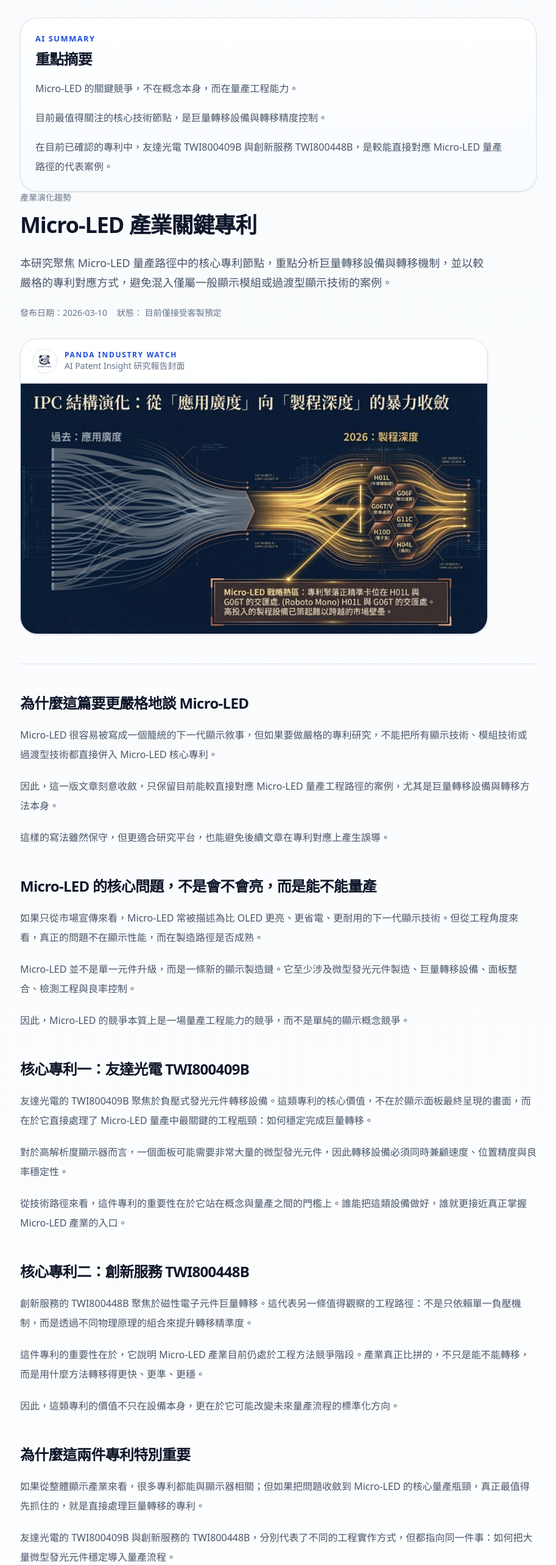
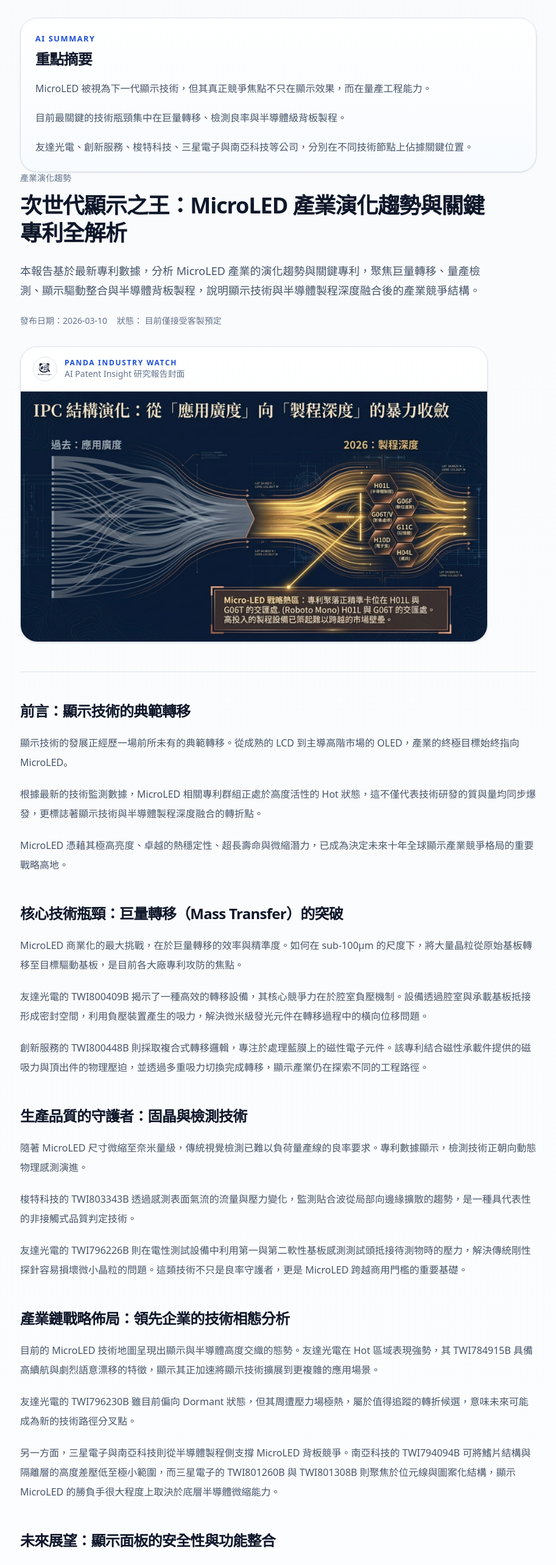
Before and after one commit to jzhangsys/aipatentinsight, a Next.js app: page /reports/advanced-packaging-technology-path in a window 1280 px wide. Shown: the part 180-2746 px from the top of the page at 61% size, without its empty margins (183-1096 px from the left). Built offline with nearby package versions, Linux system fonts and the light colour scheme.

Commit message:
Rewrite MicroLED report with new full article

```diff
--- a/content/reports/reports.ts
+++ b/content/reports/reports.ts
@@ -86,30 +86,35 @@
     ]
   },
 
-    {
+      {
     slug: "advanced-packaging-technology-path",
-    title: "Micro-LED 產業關鍵專利",
+    title: "次世代顯示之王：MicroLED 產業演化趨勢與關鍵專利全解析",
     summary:
-      "本研究聚焦 Micro-LED 量產路徑中的核心專利節點，重點分析巨量轉移設備與轉移機制，並以較嚴格的專利對應方式，避免混入僅屬一般顯示模組或過渡型顯示技術的案例。",
+      "本報告基於最新專利數據，分析 MicroLED 產業的演化趨勢與關鍵專利，聚焦巨量轉移、量產檢測、顯示驅動整合與半導體背板製程，說明顯示技術與半導體製程深度融合後的產業競爭結構。",
     category: "產業演化趨勢",
     status: "custom-only",
     coverImage: "/images/reports/microled-cover.jpg",
     publishedAt: "2026-03-10",
     aiSummary: [
-      "Micro-LED 的關鍵競爭，不在概念本身，而在量產工程能力。",
-      "目前最值得關注的核心技術節點，是巨量轉移設備與轉移精度控制。",
-      "在目前已確認的專利中，友達光電 TWI800409B 與創新服務 TWI800448B，是較能直接對應 Micro-LED 量產路徑的代表案例。"
+      "MicroLED 被視為下一代顯示技術，但其真正競爭焦點不只在顯示效果，而在量產工程能力。",
+      "目前最關鍵的技術瓶頸集中在巨量轉移、檢測良率與半導體級背板製程。",
+      "友達光電、創新服務、梭特科技、三星電子與南亞科技等公司，分別在不同技術節點上佔據關鍵位置。"
     ],
     faqs: [
       {
-        question: "這篇研究為什麼只引用少數專利？",
+        question: "MicroLED 商業化最大的技術瓶頸是什麼？",
         answer:
-          "因為本文採取較嚴格的專利對應原則，只保留目前能較直接對應 Micro-LED 與巨量轉移路徑的專利，避免把一般顯示模組或過渡型顯示技術誤寫成 Micro-LED 核心專利。"
+          "目前最大的瓶頸是巨量轉移，也就是如何在微米尺度下，將大量 MicroLED 晶粒快速、精準且穩定地轉移到目標基板上。"
       },
       {
-        question: "Micro-LED 最重要的技術瓶頸是什麼？",
+        question: "這篇研究的核心觀察是什麼？",
         answer:
-          "在目前的工程脈絡中，最重要的瓶頸仍然是巨量轉移，也就是如何把大量微型發光元件快速、精準且穩定地轉移到目標基板上。"
+          "本文的核心觀察是：MicroLED 並不是單一顯示技術升級，而是顯示製造、檢測工程與半導體製程融合後的新產業路徑。"
+      },
+      {
+        question: "為什麼量產檢測技術也很重要？",
+        answer:
+          "因為當 MicroLED 元件尺寸持續縮小、數量持續增加時，若無法穩定控制檢測與良率，就很難真正進入大規模商用市場。"
       },
       {
         question: "這篇內容是否構成投資建議？",
@@ -119,51 +124,51 @@
     ],
     sections: [
       {
-        heading: "為什麼這篇要更嚴格地談 Micro-LED",
+        heading: "前言：顯示技術的典範轉移",
         paragraphs: [
-          "Micro-LED 很容易被寫成一個籠統的下一代顯示敘事，但如果要做嚴格的專利研究，不能把所有顯示技術、模組技術或過渡型技術都直接併入 Micro-LED 核心專利。",
-          "因此，這一版文章刻意收斂，只保留目前能較直接對應 Micro-LED 量產工程路徑的案例，尤其是巨量轉移設備與轉移方法本身。",
-          "這樣的寫法雖然保守，但更適合研究平台，也能避免後續文章在專利對應上產生誤導。"
+          "顯示技術的發展正經歷一場前所未有的典範轉移。從成熟的 LCD 到主導高階市場的 OLED，產業的終極目標始終指向 MicroLED。",
+          "根據最新的技術監測數據，MicroLED 相關專利群組正處於高度活性的 Hot 狀態，這不僅代表技術研發的質與量均同步爆發，更標誌著顯示技術與半導體製程深度融合的轉折點。",
+          "MicroLED 憑藉其極高亮度、卓越的熱穩定性、超長壽命與微縮潛力，已成為決定未來十年全球顯示產業競爭格局的重要戰略高地。"
         ]
       },
       {
-        heading: "Micro-LED 的核心問題，不是會不會亮，而是能不能量產",
+        heading: "核心技術瓶頸：巨量轉移（Mass Transfer）的突破",
         paragraphs: [
-          "如果只從市場宣傳來看，Micro-LED 常被描述為比 OLED 更亮、更省電、更耐用的下一代顯示技術。但從工程角度來看，真正的問題不在顯示性能，而在製造路徑是否成熟。",
-          "Micro-LED 並不是單一元件升級，而是一條新的顯示製造鏈。它至少涉及微型發光元件製造、巨量轉移設備、面板整合、檢測工程與良率控制。",
-          "因此，Micro-LED 的競爭本質上是一場量產工程能力的競爭，而不是單純的顯示概念競爭。"
+          "MicroLED 商業化的最大挑戰，在於巨量轉移的效率與精準度。如何在 sub-100μm 的尺度下，將大量晶粒從原始基板轉移至目標驅動基板，是目前各大廠專利攻防的焦點。",
+          "友達光電的 TWI800409B 揭示了一種高效的轉移設備，其核心競爭力在於腔室負壓機制。設備透過腔室與承載基板抵接形成密封空間，利用負壓裝置產生的吸力，解決微米級發光元件在轉移過程中的橫向位移問題。",
+          "創新服務的 TWI800448B 則採取複合式轉移邏輯，專注於處理藍膜上的磁性電子元件。該專利結合磁性承載件提供的磁吸力與頂出件的物理壓迫，並透過多重吸力切換完成轉移，顯示產業仍在探索不同的工程路徑。"
         ]
       },
       {
-        heading: "核心專利一：友達光電 TWI800409B",
+        heading: "生產品質的守護者：固晶與檢測技術",
         paragraphs: [
-          "友達光電的 TWI800409B 聚焦於負壓式發光元件轉移設備。這類專利的核心價值，不在於顯示面板最終呈現的畫面，而在於它直接處理了 Micro-LED 量產中最關鍵的工程瓶頸：如何穩定完成巨量轉移。",
-          "對於高解析度顯示器而言，一個面板可能需要非常大量的微型發光元件，因此轉移設備必須同時兼顧速度、位置精度與良率穩定性。",
-          "從技術路徑來看，這件專利的重要性在於它站在概念與量產之間的門檻上。誰能把這類設備做好，誰就更接近真正掌握 Micro-LED 產業的入口。"
+          "隨著 MicroLED 尺寸微縮至奈米量級，傳統視覺檢測已難以負荷量產線的良率要求。專利數據顯示，檢測技術正朝向動態物理感測演進。",
+          "梭特科技的 TWI803343B 透過感測表面氣流的流量與壓力變化，監測貼合波從局部向邊緣擴散的趨勢，是一種具代表性的非接觸式品質判定技術。",
+          "友達光電的 TWI796226B 則在電性測試設備中利用第一與第二軟性基板感測測試頭抵接待測物時的壓力，解決傳統剛性探針容易損壞微小晶粒的問題。這類技術不只是良率守護者，更是 MicroLED 跨越商用門檻的重要基礎。"
         ]
       },
       {
-        heading: "核心專利二：創新服務 TWI800448B",
+        heading: "產業鏈戰略佈局：領先企業的技術相態分析",
         paragraphs: [
-          "創新服務的 TWI800448B 聚焦於磁性電子元件巨量轉移。這代表另一條值得觀察的工程路徑：不是只依賴單一負壓機制，而是透過不同物理原理的組合來提升轉移精準度。",
-          "這件專利的重要性在於，它說明 Micro-LED 產業目前仍處於工程方法競爭階段。產業真正比拼的，不只是能不能轉移，而是用什麼方法轉移得更快、更準、更穩。",
-          "因此，這類專利的價值不只在設備本身，更在於它可能改變未來量產流程的標準化方向。"
+          "目前的 MicroLED 技術地圖呈現出顯示與半導體高度交織的態勢。友達光電在 Hot 區域表現強勢，其 TWI784915B 具備高續航與劇烈語意漂移的特徵，顯示其正加速將顯示技術擴展到更複雜的應用場景。",
+          "友達光電的 TWI796230B 雖目前偏向 Dormant 狀態，但其周遭壓力場極熱，屬於值得追蹤的轉折候選，意味未來可能成為新的技術路徑分叉點。",
+          "另一方面，三星電子與南亞科技則從半導體製程側支撐 MicroLED 背板競爭。南亞科技的 TWI794094B 可將鰭片結構與隔離層的高度差壓低至極小範圍，而三星電子的 TWI801260B 與 TWI801308B 則聚焦於位元線與圖案化結構，顯示 MicroLED 的勝負手很大程度上取決於底層半導體微縮能力。"
         ]
       },
       {
-        heading: "為什麼這兩件專利特別重要",
+        heading: "未來展望：顯示面板的安全性與功能整合",
         paragraphs: [
-          "如果從整體顯示產業來看，很多專利都能與顯示器相關；但如果把問題收斂到 Micro-LED 的核心量產瓶頸，真正最值得先抓住的，就是直接處理巨量轉移的專利。",
-          "友達光電的 TWI800409B 與創新服務的 TWI800448B，分別代表了不同的工程實作方式，但都指向同一件事：如何把大量微型發光元件穩定導入量產流程。",
-          "這也是為什麼在這篇文章裡，我們不再把一般顯示模組、背光或較寬泛的顯示控制專利混寫成 Micro-LED 核心案例，而是優先保留最直接對應量產工程門檻的專利。"
+          "未來三年，MicroLED 很可能超越視覺顯示本身，成為具備加密、感測與運算能力的智慧終端。",
+          "例如友達光電的 TWI784915B 提出透過設定加密資料與邊框灰階值差異，使顯示面板在硬體層級就具備一定的加密顯示能力。這類技術在高階商務、軍事與隱私保密場景都具有潛在價值。",
+          "未來可觀察的三大方向包括：製程半導體化、多功能系統整合，以及結合氣流感測與貼合波分析的自動化閉環檢測。這些方向共同指向一件事：MicroLED 將逐漸從顯示技術演化為更完整的系統平台。"
         ]
       },
       {
-        heading: "結論",
+        heading: "結語",
         paragraphs: [
-          "Micro-LED 的競爭，真正的焦點不是概念，而是量產能力。",
-          "在目前已較明確可對應的專利中，友達光電 TWI800409B 與創新服務 TWI800448B，代表的是 Micro-LED 從技術可行走向量產可行的核心工程節點。",
-          "如果後續要把這條研究線再往下拆，最合理的方式不是繼續泛泛談顯示產業，而是沿著巨量轉移、檢測與良率控制這三條路徑，繼續擴展更精確的專利分析。"
+          "MicroLED 產業的演進，實質上是顯示面板廠與半導體巨頭的一場強強聯手。從友達光電在應用端展現的高續航與加速態勢，到三星與南亞科技在奈米級精密結構上的製程支撐，這場顯示技術競賽已經進入更高密度的技術融合階段。",
+          "這不只是顯示產業的升級，更是半導體製程與光電技術深度融合後的一次結構性變化。",
+          "從專利資料來看，MicroLED 的真正關鍵不是概念，而是誰能最先建立穩定、可擴張且具成本競爭力的量產能力。"
         ]
       }
     ]
```
